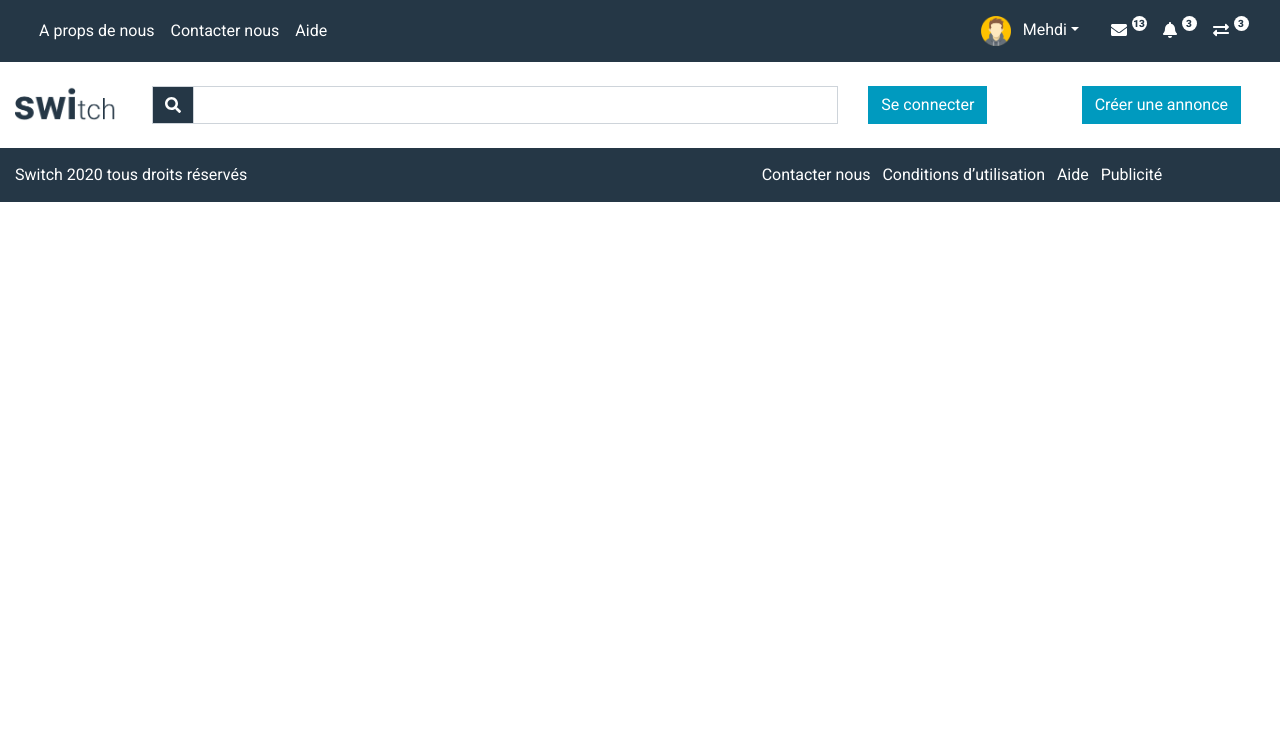
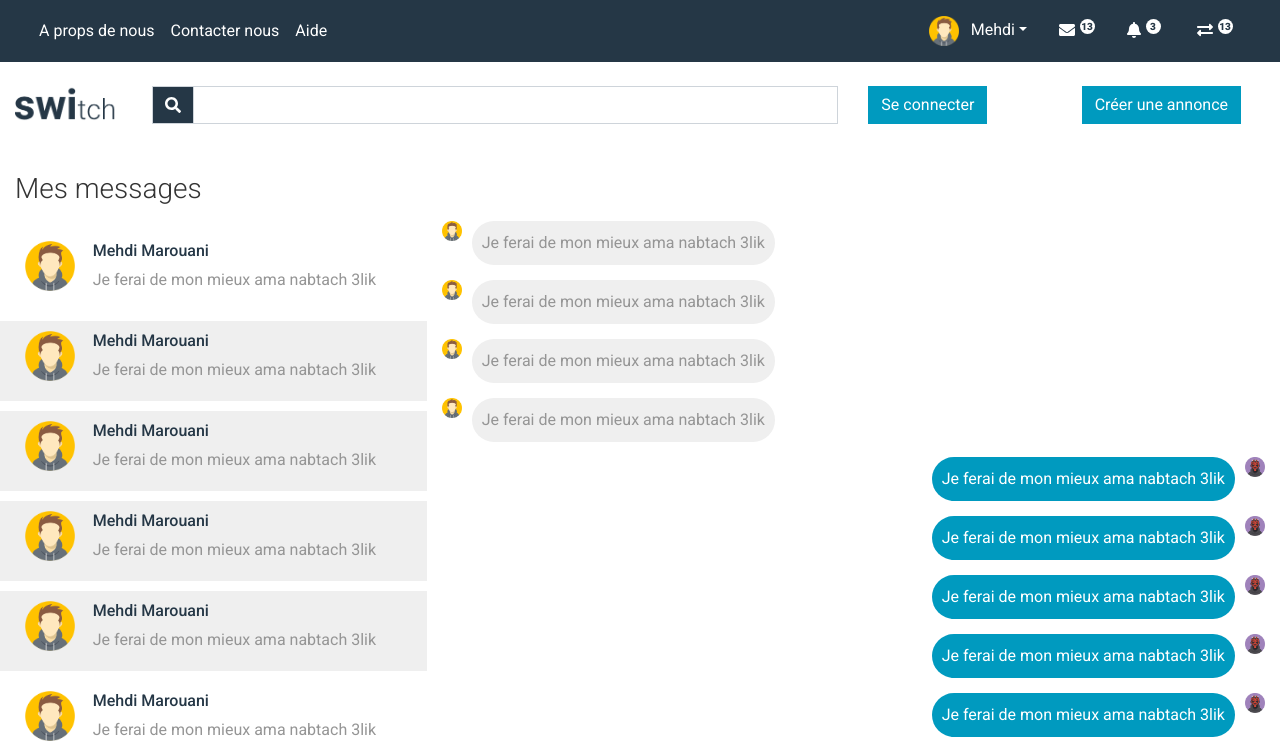
Before and after one commit to mehdi049/sw.ui, a React (Create React App) app: page /myMessages in a window 1280 px wide. Shown: the top 750 px of the page. Built offline with nearby package versions, Linux system fonts and the light colour scheme.

Commit message:
- My messages page

```diff
--- a/src/App.css
+++ b/src/App.css
@@ -235,16 +235,15 @@ textarea.form-control {
 }
 
 .dark-blue-bg .notif-badge {
-  position: absolute;
+  float: right;
+  margin-left: 5px;
   color: #253746 !important;
   background: #fff;
   border-radius: 20px;
   padding: 2px;
   width: 15px;
   height: 15px;
-  right: 0px;
   padding-top: 3px;
-  top: 5px;
   padding-left: 1px;
   font-size: 10px;
 }
@@ -443,3 +442,50 @@ textarea.form-control {
   opacity: 0;
   width: 100%;
 }
+
+/** my messages **/
+.discussion-item {
+  margin-top: 10px;
+  padding: 10px;
+  max-height: 80px;
+  overflow: hidden;
+  cursor: pointer;
+}
+
+.discussion-item.not-read {
+  background: #efefef;
+}
+
+#conversation-area {
+  max-height: 680px;
+  overflow-x: hidden;
+}
+
+.discussion-left {
+  background: #efefef;
+  margin-bottom: 15px;
+  padding: 10px;
+  border-radius: 30px;
+  margin-left: 10px;
+  display: inline-block;
+}
+
+.discussion-avatar-left {
+  width: 20px;
+  float: left;
+}
+
+.discussion-right {
+  background: #009abf;
+  margin-bottom: 15px;
+  padding: 10px;
+  border-radius: 30px;
+  margin-right: 10px;
+  display: inline-block;
+  color: white;
+}
+
+.discussion-avatar-right {
+  width: 20px;
+  float: right;
+}
--- a/src/App.js
+++ b/src/App.js
@@ -8,6 +8,7 @@ import CategoryItems from "./components/CategoryItems";
 import Item from "./components/Item.js";
 import Profile from "./components/Profile.js";
 import MyItems from "./components/MyItems.js";
+import MyMessages from "./components/MyMessages.js";
 
 function App() {
   return (
@@ -21,6 +22,7 @@ function App() {
           <Route path="/item" exact component={Item} />
           <Route path="/profile" exact component={Profile} />
           <Route path="/myItems" exact component={MyItems} />
+          <Route path="/myMessages" exact component={MyMessages} />
         </Switch>
 
         <Footer />
--- a/src/components/MyItems.js
+++ b/src/components/MyItems.js
@@ -11,6 +11,7 @@ import { Link } from "react-router-dom";
 function MyItems() {
   return (
     <>
+      <br />
       <Container>
         <Row>
           <Col>
--- /dev/null
+++ b/src/components/MyMessages.js
@@ -0,0 +1,157 @@
+import React from "react";
+import { Table, Container, Row, Col, Button, Form } from "react-bootstrap";
+import { FontAwesomeIcon } from "@fortawesome/react-fontawesome";
+import {
+  faTrashAlt,
+  faEdit,
+  faInfoCircle,
+} from "@fortawesome/free-solid-svg-icons";
+import { Link } from "react-router-dom";
+
+function MyMessages() {
+  return (
+    <>
+      <br />
+      <Container>
+        <Row>
+          <Col>
+            <h3>Mes messages</h3>
+          </Col>
+        </Row>
+        <Row>
+          <Col lg={4}>
+            <Row className="discussion-item">
+              <Col lg={2}>
+                <img
+                  src={require("../images/avatars/128_1.png")}
+                  height={50}
+                  alt=""
+                />
+              </Col>
+              <Col>
+                <h6 className="dark-blue">Mehdi Marouani</h6>
+                <p>Je ferai de mon mieux ama nabtach 3lik</p>
+              </Col>
+            </Row>
+            {[...Array(4)].map((x, i) => (
+              <Row className="discussion-item not-read" key={i}>
+                <Col lg={2}>
+                  <img
+                    src={require("../images/avatars/128_1.png")}
+                    height={50}
+                    alt=""
+                  />
+                </Col>
+                <Col>
+                  <h6 className="dark-blue">Mehdi Marouani</h6>
+                  <p>Je ferai de mon mieux ama nabtach 3lik</p>
+                </Col>
+              </Row>
+            ))}
+            <Row className="discussion-item">
+              <Col lg={2}>
+                <img
+                  src={require("../images/avatars/128_1.png")}
+                  height={50}
+                  alt=""
+                />
+              </Col>
+              <Col>
+                <h6 className="dark-blue">Mehdi Marouani</h6>
+                <p>Je ferai de mon mieux ama nabtach 3lik</p>
+              </Col>
+            </Row>
+            <Row className="discussion-item not-read">
+              <Col lg={2}>
+                <img
+                  src={require("../images/avatars/128_1.png")}
+                  height={50}
+                  alt=""
+                />
+              </Col>
+              <Col>
+                <h6 className="dark-blue">Mehdi Marouani</h6>
+                <p>Je ferai de mon mieux ama nabtach 3lik</p>
+              </Col>
+            </Row>
+            <Row className="discussion-item">
+              <Col lg={2}>
+                <img
+                  src={require("../images/avatars/128_1.png")}
+                  height={50}
+                  alt=""
+                />
+              </Col>
+              <Col>
+                <h6 className="dark-blue">Mehdi Marouani</h6>
+                <p>Je ferai de mon mieux ama nabtach 3lik</p>
+              </Col>
+            </Row>
+          </Col>
+
+          <Col lg={8}>
+            <div id="conversation-area">
+              {[...Array(4)].map((x, i) => (
+                <Row key={i}>
+                  <Col>
+                    <img
+                      src={require("../images/avatars/128_1.png")}
+                      alt=""
+                      className="discussion-avatar-left"
+                    />
+                    <p className="discussion discussion-left">
+                      Je ferai de mon mieux ama nabtach 3lik
+                    </p>
+                  </Col>
+                </Row>
+              ))}
+              {[...Array(22)].map((x, i) => (
+                <Row key={i}>
+                  <Col className="text-right">
+                    <img
+                      src={require("../images/avatars/128_16.png")}
+                      alt=""
+                      className="discussion-avatar-right"
+                    />
+                    <p className="discussion discussion-right">
+                      Je ferai de mon mieux ama nabtach 3lik
+                    </p>
+                  </Col>
+                </Row>
+              ))}
+              <Row>
+                <Col>
+                  <img
+                    src={require("../images/avatars/128_1.png")}
+                    alt=""
+                    className="discussion-avatar-left"
+                  />
+                  <p className="discussion discussion-left">
+                    Je ferai de mon mieux ama nabtach 3lik
+                  </p>
+                </Col>
+              </Row>
+              <Row>
+                <Col className="text-right">
+                  <img
+                    src={require("../images/avatars/128_16.png")}
+                    alt=""
+                    className="discussion-avatar-right"
+                  />
+                  <p className="discussion discussion-right">
+                    Je ferai de mon mieux ama nabtach 3lik
+                  </p>
+                </Col>
+              </Row>
+            </div>
+            <Form.Group className="conversation-input-text">
+              <Form.Control type="text" placeholder="répondre..." />
+            </Form.Group>
+          </Col>
+        </Row>
+      </Container>
+    </>
+  );
+}
+
+export default MyMessages;
--- a/src/components/Profile.js
+++ b/src/components/Profile.js
@@ -8,6 +8,7 @@ import { faEye, faHeart, faSyncAlt } from "@fortawesome/free-solid-svg-icons";
 function Profile() {
   return (
     <>
+      <br />
       <Container>
         <Row>
           <Col lg="3">
--- a/src/components/_sharedComponents/Header.js
+++ b/src/components/_sharedComponents/Header.js
@@ -80,27 +80,10 @@ function Header() {
                     </button>
                   </Link>
                 </NavDropdown>
-                <NavDropdown
-                  className="profile-links no-carret"
-                  title={
-                    <>
-                      <FontAwesomeIcon icon={faEnvelope} className="white" />
-                      <Badge className="notif-badge">13</Badge>
-                    </>
-                  }
-                  id="basic-nav-dropdown"
-                >
-                  <Link to="/">
-                    <button className="dropdown-item" href="#">
-                      Ahmed vous a envoyé un message
-                    </button>
-                  </Link>
-                  <Link to="/">
-                    <button className="dropdown-item" href="#">
-                      Sofien vous a envoyé un message
-                    </button>
-                  </Link>
-                </NavDropdown>
+                <Link className="nav-link" to="/myMessages">
+                  <FontAwesomeIcon icon={faEnvelope} className="white" />
+                  <Badge className="notif-badge">13</Badge>
+                </Link>
                 <NavDropdown
                   className="profile-links no-carret"
                   title={
@@ -122,27 +105,10 @@ function Header() {
                     </button>
                   </Link>
                 </NavDropdown>
-                <NavDropdown
-                  className="profile-links no-carret"
-                  title={
-                    <>
-                      <FontAwesomeIcon icon={faExchangeAlt} className="white" />
-                      <Badge className="notif-badge">3</Badge>
-                    </>
-                  }
-                  id="basic-nav-dropdown"
-                >
-                  <Link to="/">
-                    <button className="dropdown-item" href="#">
-                      Ahmed veut echanger un article avec vous
-                    </button>
-                  </Link>
-                  <Link to="/">
-                    <button className="dropdown-item" href="#">
-                      Sofien veut echanger un article avec vous
-                    </button>
-                  </Link>
-                </NavDropdown>
+                <Link className="nav-link" to="/myExchanges">
+                  <FontAwesomeIcon icon={faExchangeAlt} className="white" />
+                  <Badge className="notif-badge">13</Badge>
+                </Link>
               </Navbar.Collapse>
             </Navbar>
           </Row>
```
